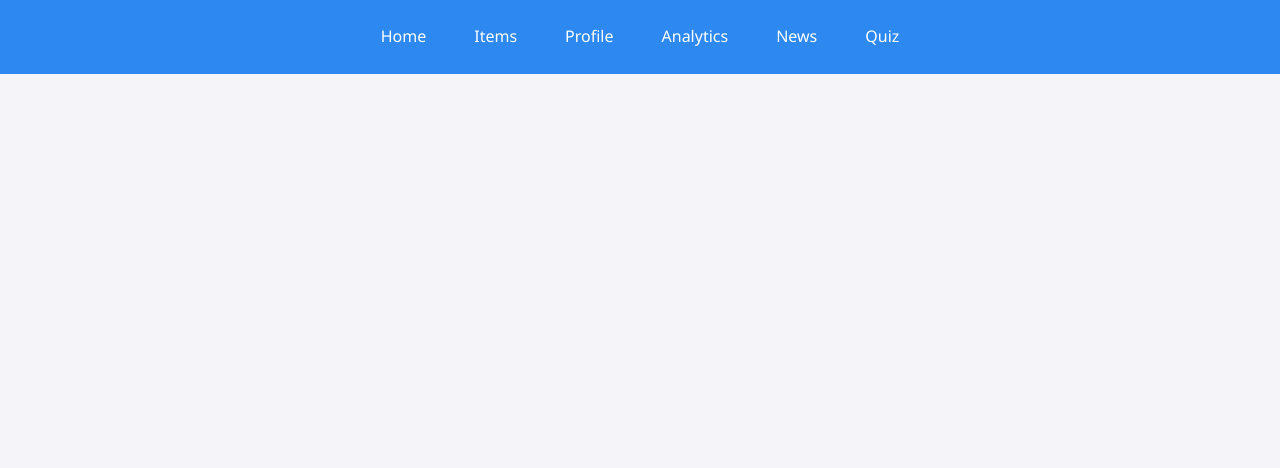
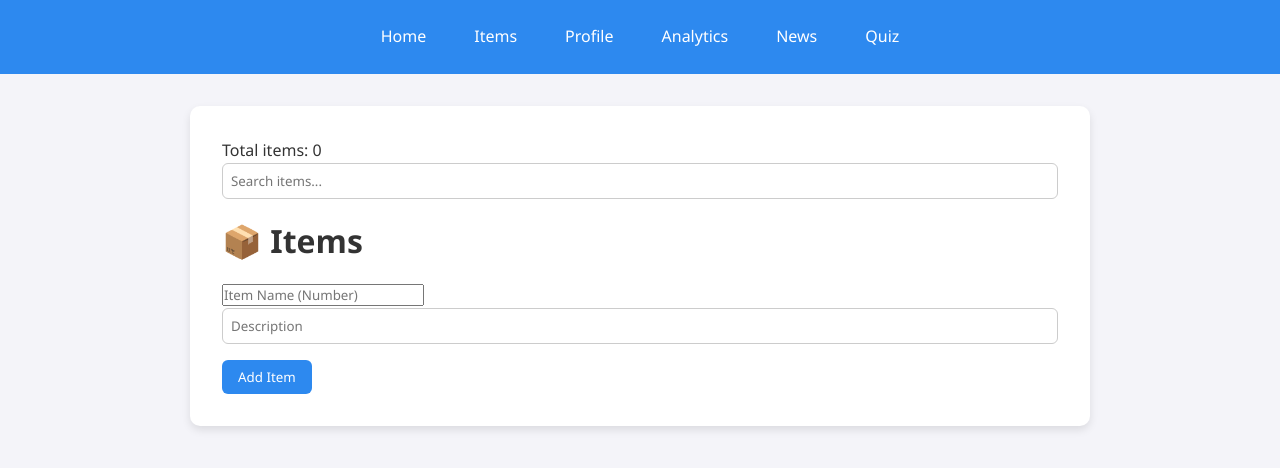
Before and after one commit to NehaP1706/LAB12, a plain HTML site: page Buggy_Repo/frontend/items.html in a window 1280 px wide. Drawn offline with Linux system fonts and the light colour scheme; no server answers.

Commit message:
Update items.html

```diff
--- a/Buggy_Repo/frontend/items.html
+++ b/Buggy_Repo/frontend/items.html
@@ -14,8 +14,18 @@
     <a href="news.html">News</a>
     <a href="quiz.html">Quiz</a>
   </nav>
-  <!-- fuck I think I deleted a container, god help me-->
-
+  <div class="container">
+    <p id="itemCounts">Total items: 0</p>
+    <input type="text" id="search" placeholder="Search items..." />
+    <h1>📦 Items</h1>
+    <p id="message" class="message"></p>
+    <form id="itemForm">
+      <input type="number" id="name" placeholder="Item Name (Number)" required />
+      <input type="text" id="description" placeholder="Description" required />
+      <button type="submit">Add Item</button>
+    </form>
+    <ul id="itemList"></ul>
+  </div>
   <script src="scripts/items.js"></script>
 </body>
 </html>
```
